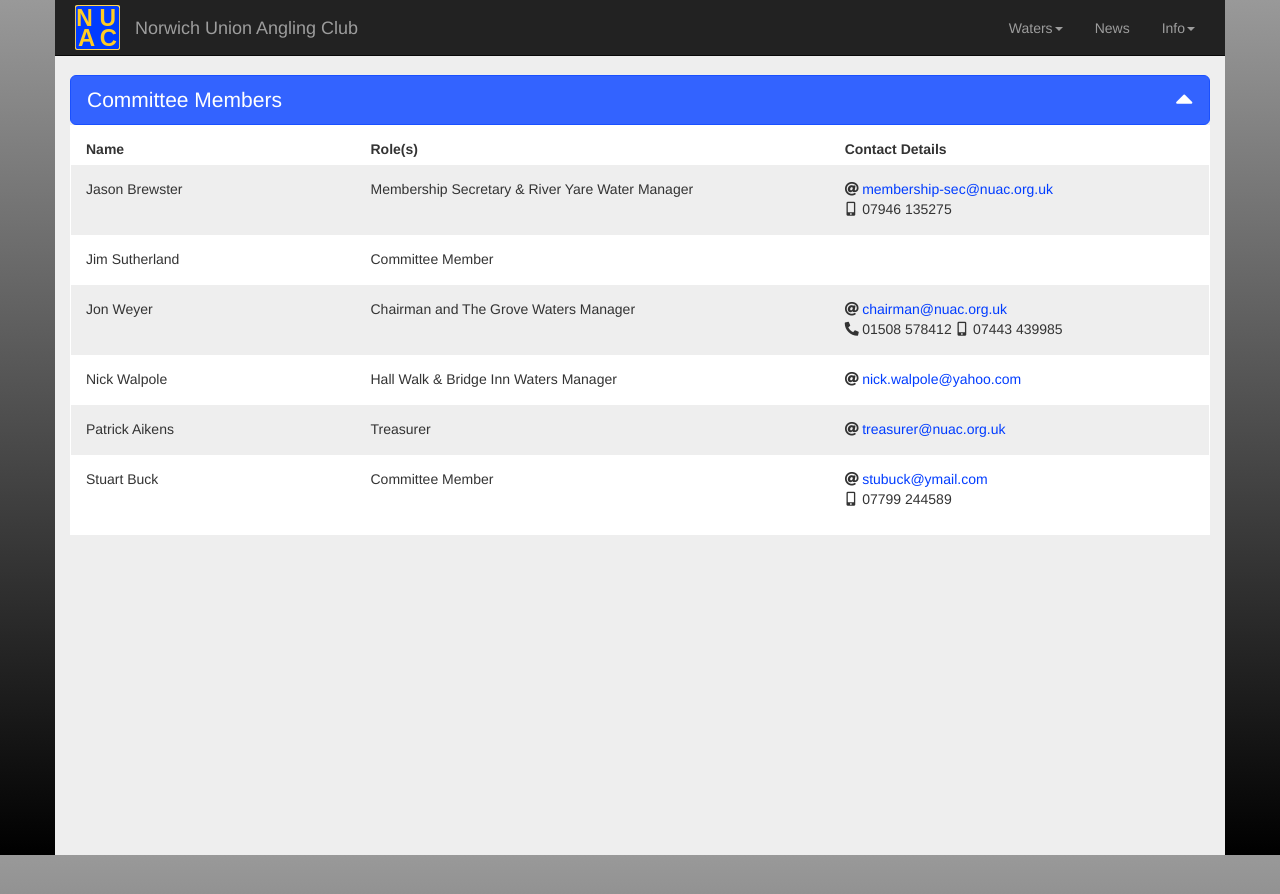
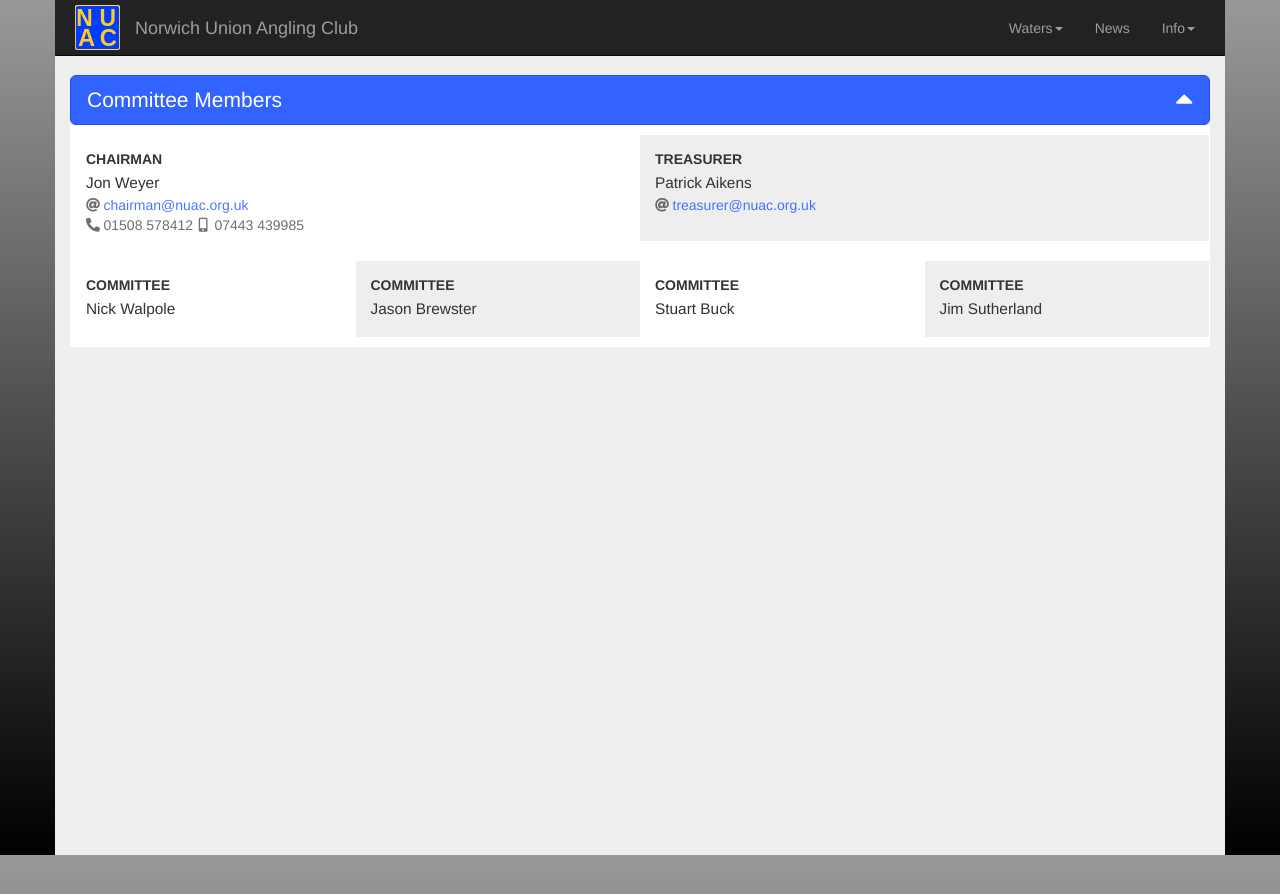
Before and after one commit to nuac-admin/nuac-release-four, a Jekyll site: the page built from _info/committee.html, in a window 1280 px wide. Shown: the top 894 px of the page. Built offline with Jekyll 4.4.1, drawn with Linux system fonts in a browser that asks for light colours; nearby versions of some CDN libraries.

Commit message:
Update committee layout

```diff
--- a/_info/committee.html
+++ b/_info/committee.html
@@ -15,88 +15,63 @@ keywords: NUAC, Norwich Union Angling Club, fishing club, contact, committee, no
 
          <div id="committee" class="info-format collapse in">
 
-					<article class="committee-listing">
-						<div class="row top-spacer-5 bottom-spacer-5">
-							<div class="col-xs-12 col-sm-3">
-								<div class="name">Name</div>
+					<article>
+
+						<div class="row committee-listing">
+
+							<div class="col-xs-12 col-sm-6">
+								<div class="card">
+									<div class="card-category">Chairman</div>
+									<div class="card-description">
+										<h2>Jon Weyer</h2>
+										<p><i class="fas fa-at fa-fw pad-r-5"></i><a href="mailto:chairman@nuac.org.uk">chairman@nuac.org.uk</a><br><span class="no-wrap"><i class="fas fa-phone-alt fa-fw pad-r-5"></i>01508 578412</span> <span class="no-wrap"><i class="fas fa-mobile-alt fa-fw pad-r-5"></i>07443 439985</span></p>
 									</div>
-							<div class="col-xs-12 col-sm-5">
-								<div class="role">Role(s)</div>
 								</div>
-							<div class="col-xs-12 col-sm-4">
-								<div class="contact">Contact Details</div>
+							</div>
+							<div class="col-xs-12 col-sm-6">
+								<div class="card">
+									<div class="card-category">Treasurer</div>
+									<div class="card-description">
+										<h2>Patrick Aikens</h2>
+										<p><i class="fas fa-at fa-fw pad-r-5"></i><a href="mailto:treasurer@nuac.org.uk">treasurer@nuac.org.uk</a></p>
+									</div>
 								</div>
 							</div>
 
-						<div class="row">
+						</div>
+						<div class="row committee-listing">
+
 							<div class="col-xs-12 col-sm-3">
-								<div class="name">Jason Brewster</div>
-							</div>
-							<div class="col-xs-12 col-sm-5">
-								<div class="role">Membership Secretary & River Yare Water Manager</div>
-							</div>
-							<div class="col-xs-12 col-sm-4">
-								<div class="contact"><i class="fas fa-at fa-fw pad-r-5"></i><a href="mailto:membership-sec@nuac.org.uk">membership-sec@nuac.org.uk</a><br><span class="no-wrap"><i class="fas fa-mobile-alt fa-fw pad-r-5"></i>07946 135275</span></div>
+								<div class="card">
+									<div class="card-category">Committee</div>
+									<div class="card-description">
+										<h2>Nick Walpole</h2>
 									</div>
 								</div>
-
-						<div class="row">
+							</div>
 							<div class="col-xs-12 col-sm-3">
-								<div class="name">Jim Sutherland</div>
-							</div>
-							<div class="col-xs-12 col-sm-5">
-								<div class="role">Committee Member</div>
-							</div>
-							<div class="col-xs-12 col-sm-4">
-								<div class="contact"></div>
+								<div class="card">
+									<div class="card-category">Committee</div>
+									<div class="card-description">
+										<h2>Jason Brewster</h2>
 									</div>
 								</div>
-
-						<div class="row">
+							</div>
 							<div class="col-xs-12 col-sm-3">
-								<div class="name">Jon Weyer</div>
-							</div>
-							<div class="col-xs-12 col-sm-5">
-								<div class="role">Chairman and The Grove Waters Manager</div>
-							</div>
-							<div class="col-xs-12 col-sm-4">
-								<div class="contact"><i class="fas fa-at fa-fw pad-r-5"></i><a href="mailto:chairman@nuac.org.uk">chairman@nuac.org.uk</a><br><span class="no-wrap"><i class="fas fa-phone-alt fa-fw pad-r-5"></i>01508 578412</span> <span class="no-wrap"><i class="fas fa-mobile-alt fa-fw pad-r-5"></i>07443 439985</span></div>
+								<div class="card">
+									<div class="card-category">Committee</div>
+									<div class="card-description">
+										<h2>Stuart Buck</h2>
 									</div>
 								</div>
-
-						<div class="row">
+							</div>
 							<div class="col-xs-12 col-sm-3">
-								<div class="name">Nick Walpole</div>
-							</div>
-							<div class="col-xs-12 col-sm-5">
-								<div class="role">Hall Walk & Bridge Inn Waters Manager</div>
-							</div>
-							<div class="col-xs-12 col-sm-4">
-								<div class="contact"><i class="fas fa-at fa-fw pad-r-5"></i><a href="mailto:nick.walpole@yahoo.com">nick.walpole@yahoo.com</a></div>
+								<div class="card">
+									<div class="card-category">Committee</div>
+									<div class="card-description">
+										<h2>Jim Sutherland</h2>
 									</div>
 								</div>
-
-						<div class="row">
-							<div class="col-xs-12 col-sm-3">
-								<div class="name">Patrick Aikens</div>
-							</div>
-							<div class="col-xs-12 col-sm-5">
-								<div class="role">Treasurer</div>
-							</div>
-							<div class="col-xs-12 col-sm-4">
-								<div class="contact"><i class="fas fa-at fa-fw pad-r-5"></i><a href="mailto:treasurer@nuac.org.uk">treasurer@nuac.org.uk</a></div>
-							</div>
-						</div>
-
-						<div class="row">
-							<div class="col-xs-12 col-sm-3">
-								<div class="name">Stuart Buck</div>
-							</div>
-							<div class="col-xs-12 col-sm-5">
-								<div class="role">Committee Member</div>
-							</div>
-							<div class="col-xs-12 col-sm-4">
-								<div class="contact"><i class="fas fa-at fa-fw pad-r-5"></i><a href="mailto:stubuck@ymail.com">stubuck@ymail.com</a><br><i class="fas fa-mobile-alt fa-fw pad-r-5"></i>07799 244589</div>
 							</div>
 						</div>
 
--- a/assets/_scss/styles.scss
+++ b/assets/_scss/styles.scss
@@ -24,6 +24,8 @@
 
 @import 'components/tooltips';
 
+@import 'components/card';
+
 @import 'local/body';
 
 @import 'local/header';
```
Also changed, not shown: assets/_scss/components/_card.scss (added, +53 -0 lines), assets/_scss/local/_body.scss (+6 -6 lines), assets/css/styles.css (+30 -5 lines), assets/css/styles.min.css. Lines whose indentation alone changed are shown as unchanged.
